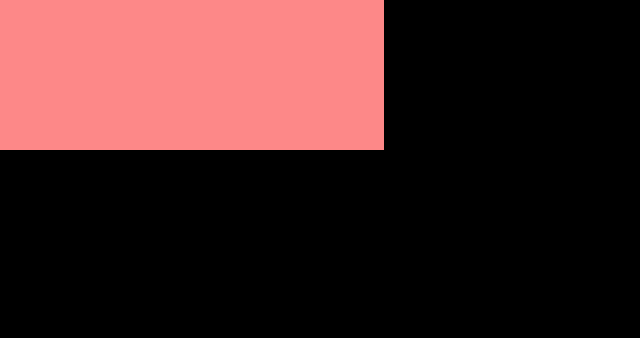
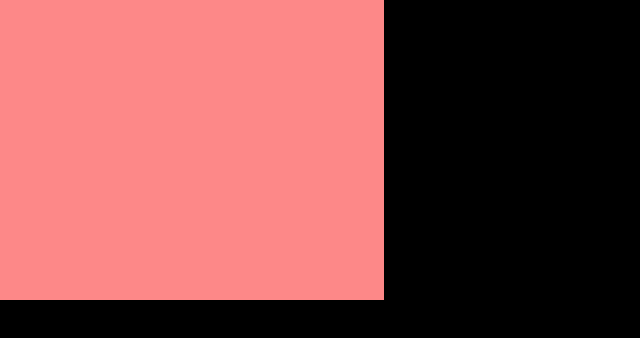
Before and after one commit to lindalen/skill-tracker, a React (Create React App) app: page / in a window 1280 px wide. Shown: the top 338 px of the page, without its empty margins (0-640 px from the left). Built offline with nearby package versions, Linux system fonts and the light colour scheme.

Commit message:
Add another SkillSection to App.tsx

```diff
--- a/src/App.tsx
+++ b/src/App.tsx
@@ -8,6 +8,7 @@ function App() {
   return (
     <div className="App">
       <SkillSection skillName="Chess"/>
+      <SkillSection skillName="Tennis"/>
     </div>
   );
 }
```
